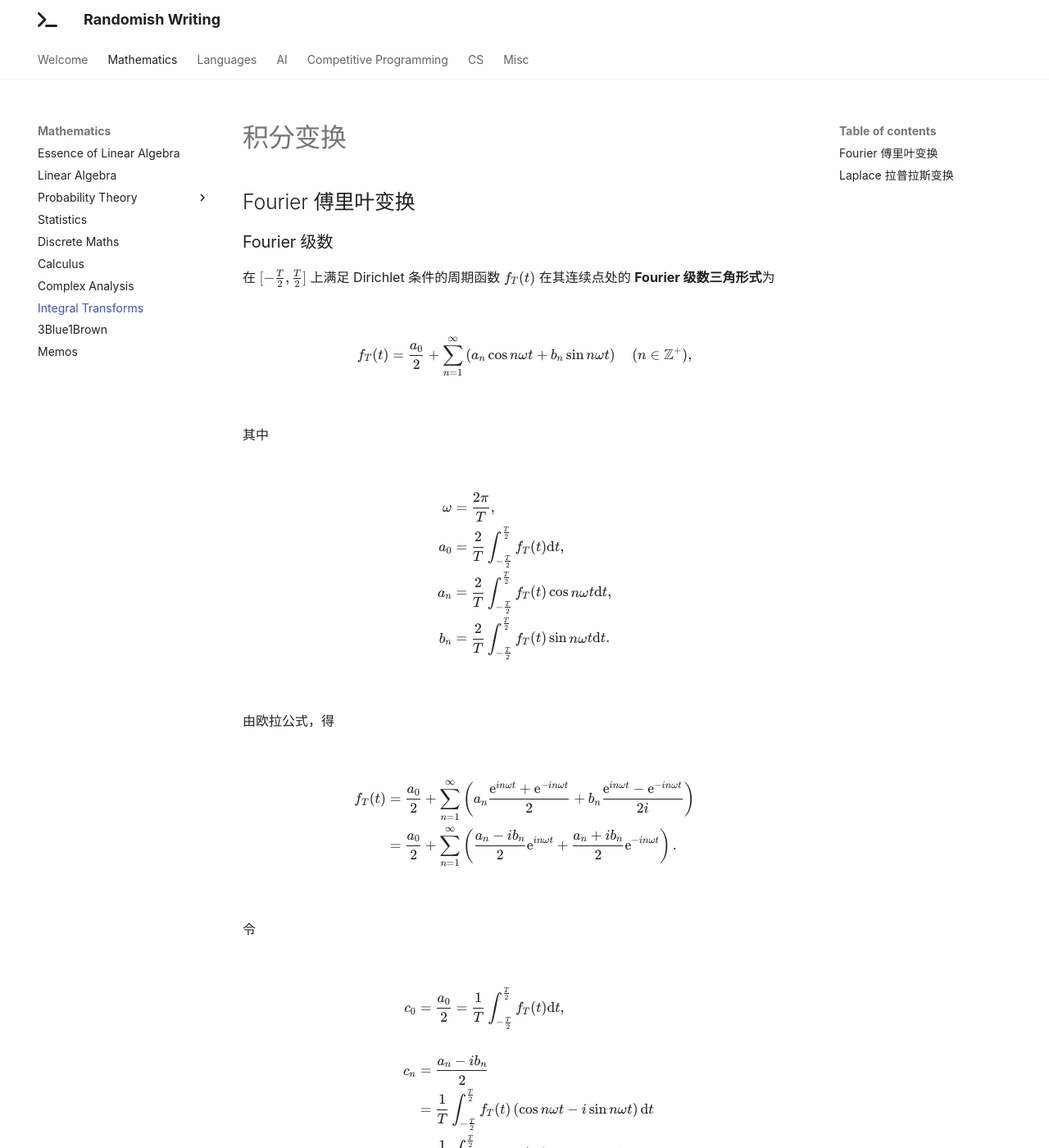
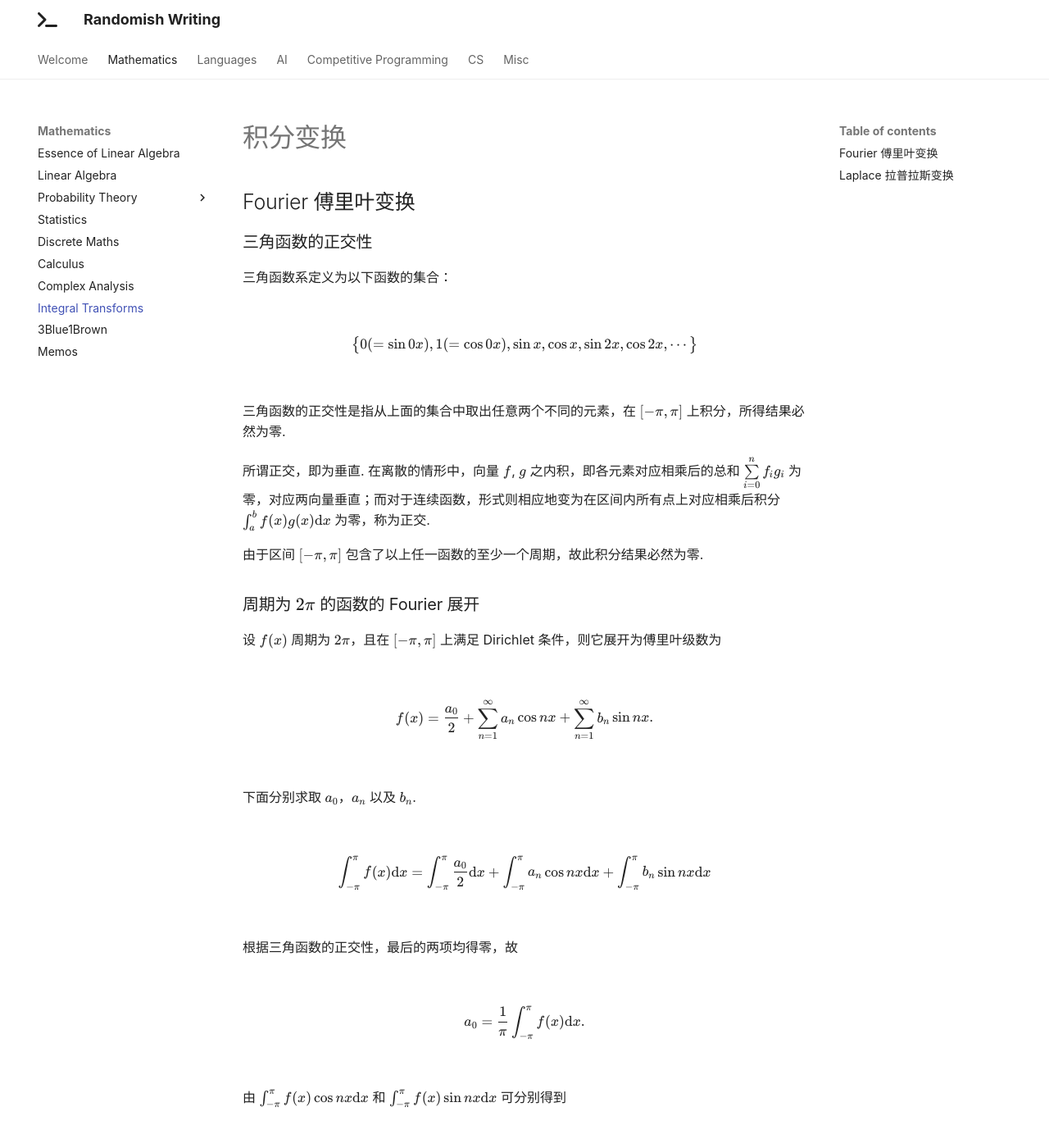
Before and after one commit to x4Cx58x54/writing, an MkDocs documentation site: the page built from docs/maths/integral-transforms/integral-transforms.md, in a window 1280 px wide and 1400 px high. Shown: the whole window at 82% size. Built offline with MkDocs 1.6.1 and Material for MkDocs 9.7.7, drawn with Linux system fonts in a browser that asks for light colours; nearby versions of some CDN libraries; some of the changed text lies outside the part shown.

Commit message:
add fourier deductions

```diff
--- a/docs/maths/integral-transforms/integral-transforms.md
+++ b/docs/maths/integral-transforms/integral-transforms.md
@@ -1,6 +1,52 @@
 # 积分变换
 
 ## Fourier 傅里叶变换
+
+### 三角函数的正交性
+
+三角函数系定义为以下函数的集合：
+
+$$
+\big\{ 0(=\sin 0x), 1(=\cos 0x), \sin x, \cos x, \sin 2x, \cos 2x, \cdots \big\}
+$$
+
+三角函数的正交性是指从上面的集合中取出任意两个不同的元素，在 $[-\pi, \pi]$ 上积分，所得结果必然为零.
+
+所谓正交，即为垂直. 在离散的情形中，向量 $f$, $g$ 之内积，即各元素对应相乘后的总和 $\sum\limits_{i=0}^{n}f_ig_i$ 为零，对应两向量垂直；而对于连续函数，形式则相应地变为在区间内所有点上对应相乘后积分 $\int_{a}^{b}f(x)g(x)\mathrm{d}x$ 为零，称为正交.
+
+由于区间 $[-\pi, \pi]$ 包含了以上任一函数的至少一个周期，故此积分结果必然为零.
+
+### 周期为 $2\pi$ 的函数的 Fourier 展开
+
+设 $f(x)$ 周期为 $2\pi$，且在 $[-\pi, \pi]$ 上满足 Dirichlet 条件，则它展开为傅里叶级数为
+
+$$
+f(x) = \frac{a_0}{2} + \sum_{n=1}^\infty a_n\cos nx + \sum_{n=1}^\infty b_n \sin nx.
+$$
+
+下面分别求取 $a_0$，$a_n$ 以及 $b_n$.
+
+$$
+\int_{-\pi}^{\pi}f(x)\mathrm{d}x = \int_{-\pi}^{\pi}\frac{a_0}{2}\mathrm{d}x + \int_{-\pi}^{\pi}a_n\cos nx\mathrm{d}x + \int_{-\pi}^{\pi}b_n \sin nx\mathrm{d}x
+$$
+
+根据三角函数的正交性，最后的两项均得零，故
+
+$$
+a_0 = \frac{1}{\pi}\int_{-\pi}^{\pi}f(x)\mathrm{d}x.
+$$
+
+由 $\int_{-\pi}^{\pi}f(x)\cos nx\mathrm{d}x$ 和 $\int_{-\pi}^{\pi}f(x)\sin nx\mathrm{d}x$ 可分别得到
+
+$$
+a_n = \frac{1}{\pi}\int_{-\pi}^{\pi}f(x)\cos nx\mathrm{d}x,
+$$
+
+$$
+b_n = \frac{1}{\pi}\int_{-\pi}^{\pi}f(x)\sin nx\mathrm{d}x.
+$$
+
+对于周期为任意 $T$ 的函数，则需要加入一个频率因子 $\omega$，由此引出 Fourier 级数.
 
 ### Fourier 级数
 
```
Also changed, not shown: 1 other file.
